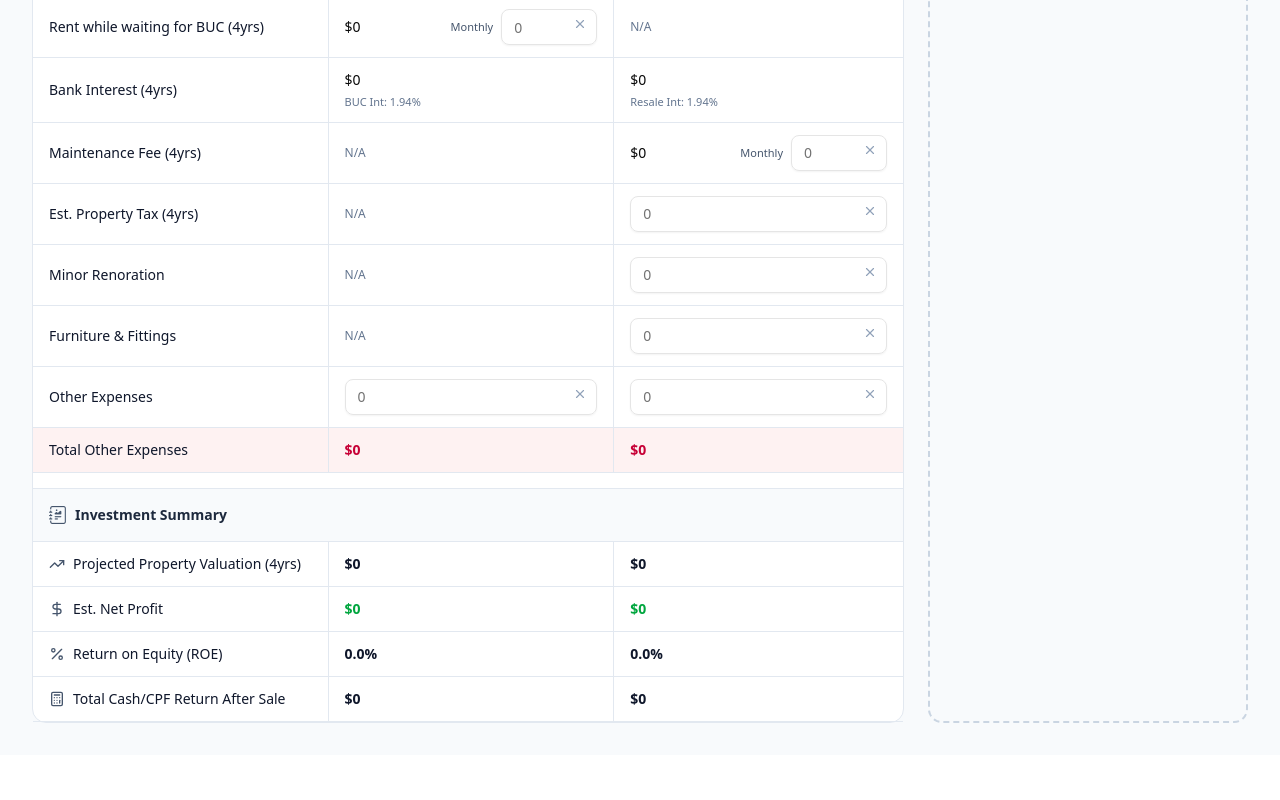
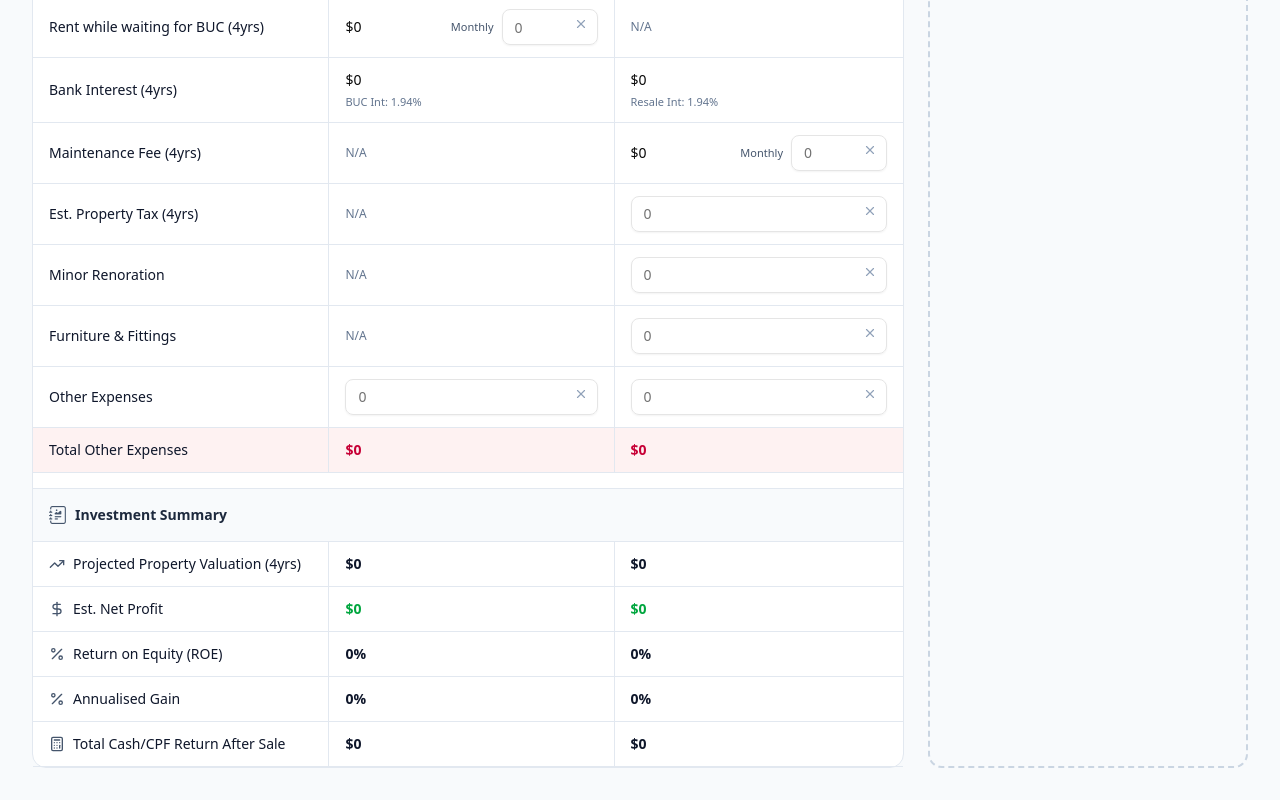
Before and after one commit to dumbwaystodie0000/buc-resale-cal, a Next.js app: page / in a window 1280 px wide. Shown: the part 790-1590 px from the top of the page. Before the commit the page ends 1545 px from the top, so only its background shows below. Built offline with nearby package versions, Linux system fonts and the light colour scheme.

Commit message:
added annualised gain

```diff
--- a/components/property-calculator/property-summary.tsx
+++ b/components/property-calculator/property-summary.tsx
@@ -47,7 +47,16 @@ export default function PropertySummary({ properties, mode, taxBracket, vacancyM
         label="Return on Equity (ROE)"
         icon={Percent}
         properties={properties}
-        renderValue={(p) => fmtPercent(calculateValues(p, { mode, taxBracket, vacancyMonth }).roe)}
+        renderValue={(p) => {
+          const roe = calculateValues(p, { mode, taxBracket, vacancyMonth }).roe
+          return roe === 0 ? "0%" : fmtPercent(roe)
+        }}
+      />
+      <IconRow
+        label="Annualised Gain"
+        icon={Percent}
+        properties={properties}
+        renderValue={(p) => `${p.annualGrowth || 0}%`}
       />
       <IconRow
         label="Total Cash/CPF Return After Sale"
```
